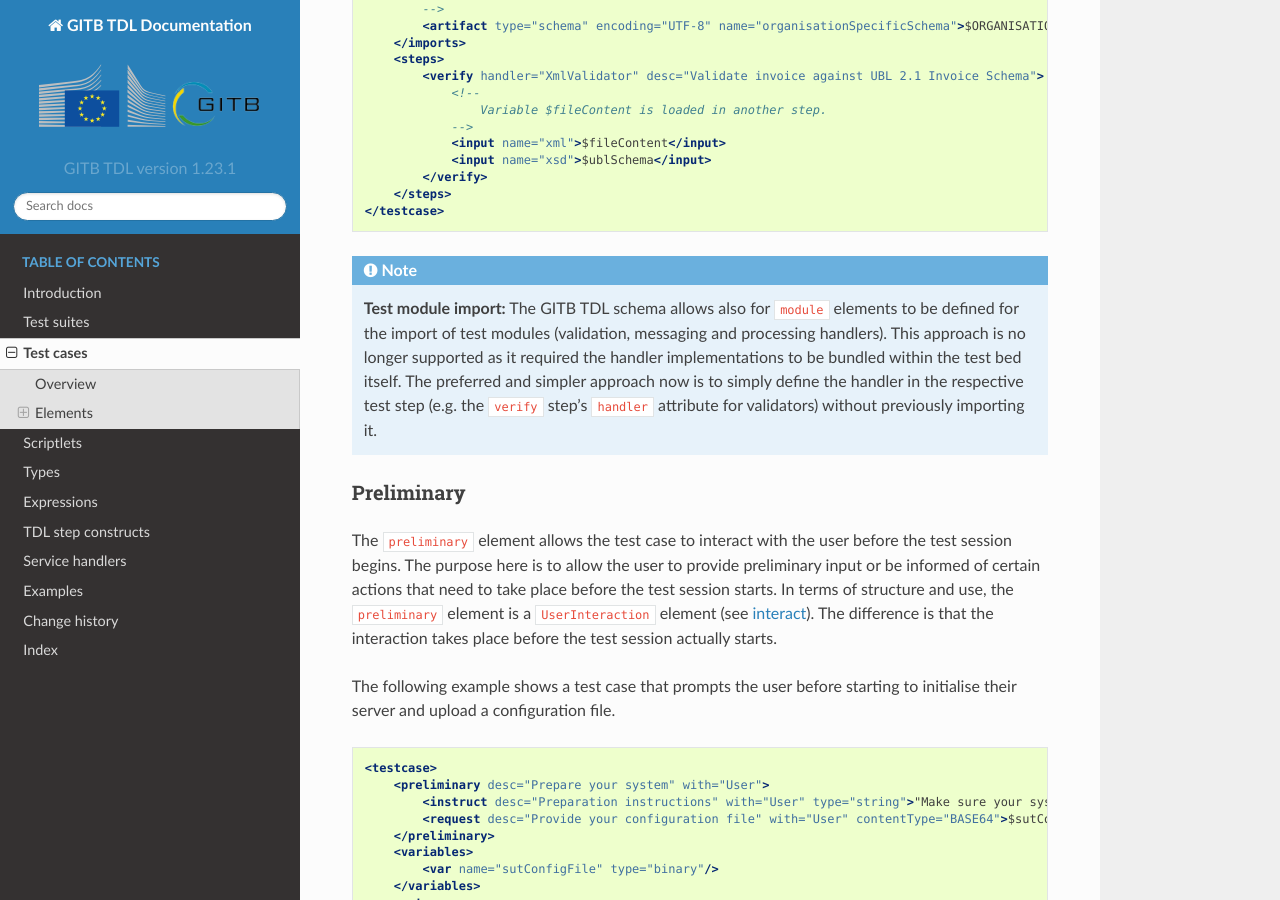
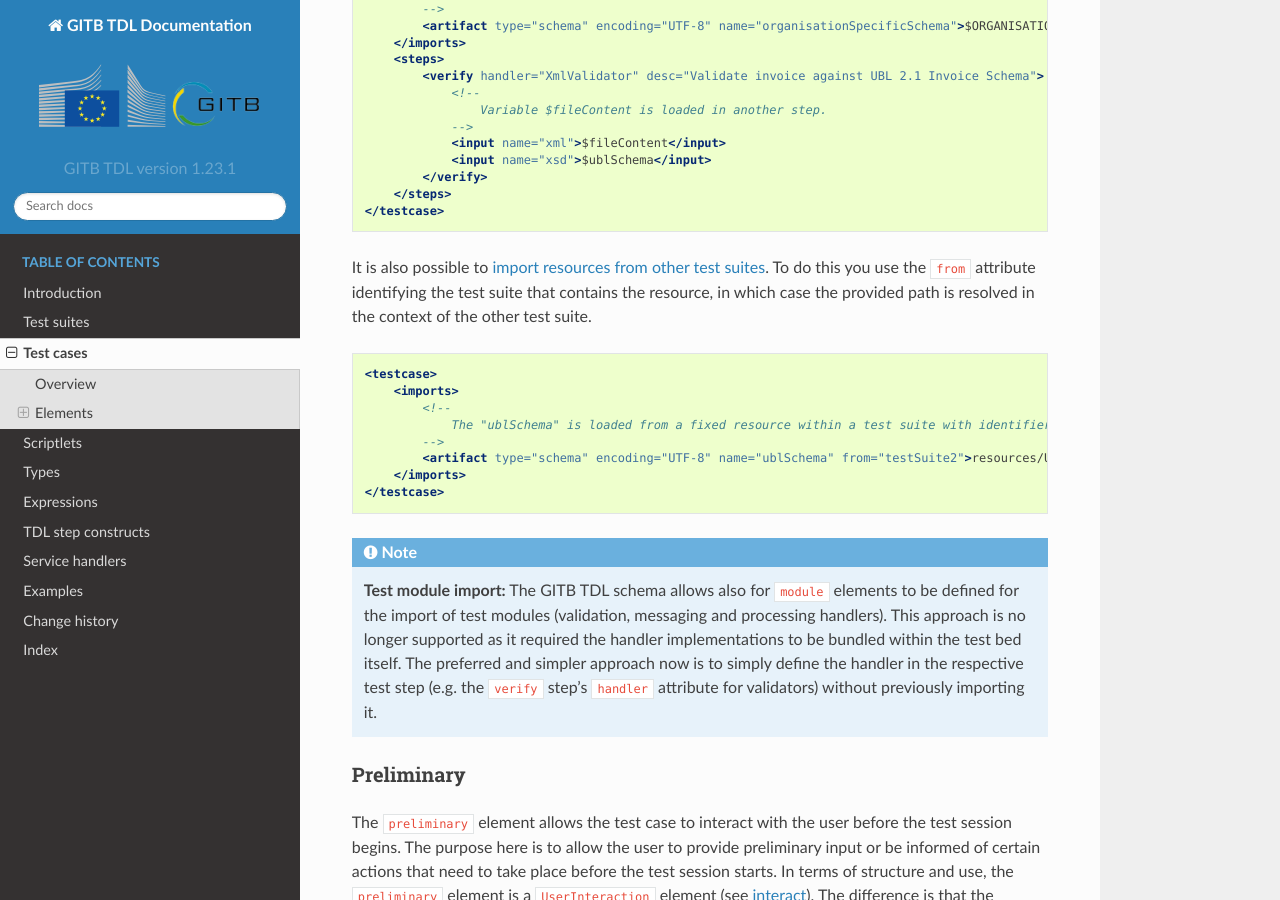
Before and after one commit to ISAITB/docs-tdl, a Sphinx documentation site: the page built from source/testcase/index.rst, in a window 1280 px wide and 900 px high, scrolled down 10789 px. Built offline with Sphinx 7.4.7 and the Read the Docs theme 2.0.0, drawn with Linux system fonts in a browser that asks for light colours.

Commit message:
TDL docs improvement

```diff
--- a/source/testcase/index.rst
+++ b/source/testcase/index.rst
@@ -550,6 +550,20 @@
         </steps>
     </testcase>
 
+It is also possible to :ref:`import resources from other test suites <test-suite-sharing>`. To do this you use the ``from`` attribute identifying the
+test suite that contains the resource, in which case the provided path is resolved in the context of the other test suite.
+
+.. code-block:: xml
+
+    <testcase>
+        <imports>
+            <!--
+                The "ublSchema" is loaded from a fixed resource within a test suite with identifier "testSuite2".
+            -->
+            <artifact type="schema" encoding="UTF-8" name="ublSchema" from="testSuite2">resources/UBL-Invoice-2.1.xsd</artifact>
+        </imports>
+    </testcase>
+
 .. note::
     **Test module import:** The GITB TDL schema allows also for ``module`` elements to be defined for the import of test modules (validation,
     messaging and processing handlers). This approach is no longer supported as it required the handler implementations to be bundled within
```
